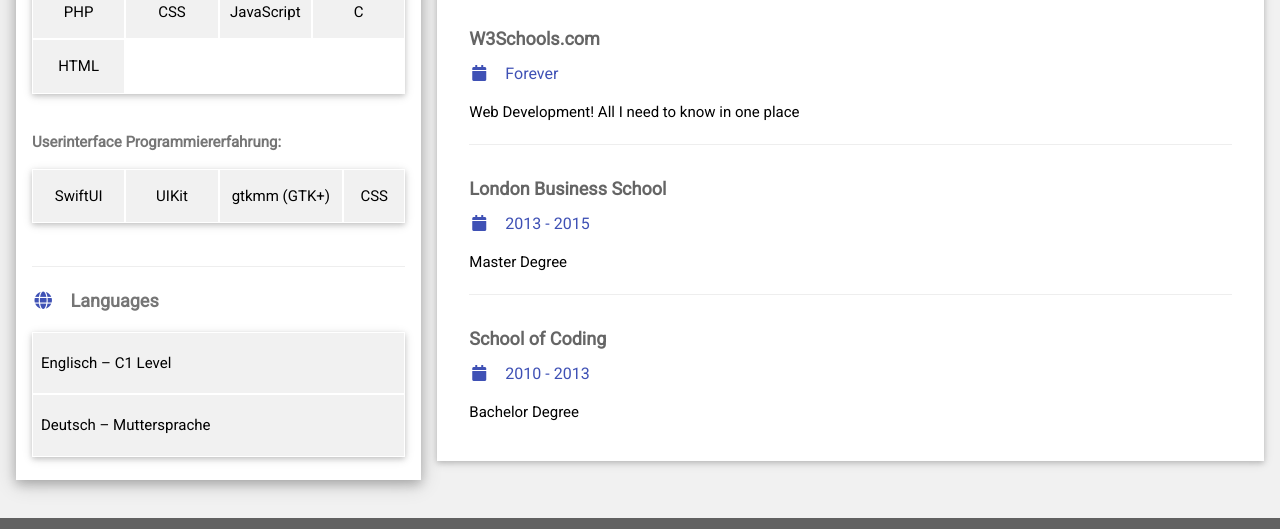
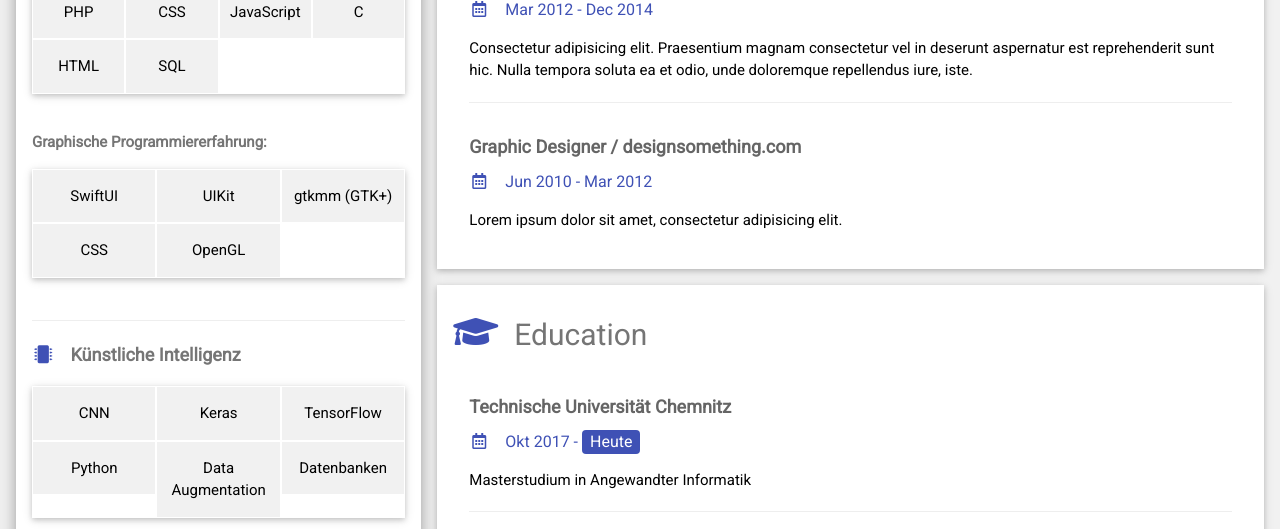
Before and after one commit to PhilipHannemann/PhilipHannemann.github.io.old, a plain HTML site: page index.html in a window 1280 px wide. Shown: the part 702-1231 px from the top of the page. Drawn offline with Linux system fonts and the light colour scheme.

Commit message:
add some edu and work

```diff
--- a/index.html
+++ b/index.html
@@ -61,22 +61,39 @@ html,body,h1,h2,h3,h4,h5,h6 {font-family: "Roboto", sans-serif}
 			  	><p>C</p></div>
 
 			  	<div class="w3-col s3 w3-light-grey w3-center w3-border w3-border-white"><p>HTML</p></div>
-
-			</div>
-			<br>
-			<p><b>Userinterface Programmiererfahrung:</b></p>
-
-			<div class="w3-row w3-card">
-				<div class="w3-col s3 w3-light-grey w3-center w3-border w3-border-white"><p>SwiftUI</p></div>
-			  	<div class="w3-col s3 w3-light-grey w3-center w3-border w3-border-white"><p>UIKit</p></div>
-			  	<div class="w3-col s4 w3-light-grey w3-center w3-border w3-border-white"><p>gtkmm (GTK+)</p></div>
-			  	<div class="w3-col s2 w3-light-grey w3-center w3-border w3-border-white"><p>CSS</p></div>
+			  	<div class="w3-col s3 w3-light-grey w3-center w3-border w3-border-white"><p>SQL</p></div>
 
 			</div>
 
-          <br>
+			<br>
+			<p><b>Graphische Programmiererfahrung:</b></p>
+
+			<div class="w3-row w3-card">
+				<div class="w3-col s4 w3-light-grey w3-center w3-border w3-border-white"><p>SwiftUI</p></div>
+			  	<div class="w3-col s4 w3-light-grey w3-center w3-border w3-border-white"><p>UIKit</p></div>
+			  	<div class="w3-col s4 w3-light-grey w3-center w3-border w3-border-white"><p>gtkmm (GTK+)</p></div>
+
+			  	<div class="w3-col s4 w3-light-grey w3-center w3-border w3-border-white"><p>CSS</p></div>
+			  	<div class="w3-col s4 w3-light-grey w3-center w3-border w3-border-white"><p>OpenGL</p></div>
+
+			</div>
+	      <br>
+		  <hr>
+          <p class="w3-large w3-text-theme"><b><i class="fas fa-microchip fa-fw w3-margin-right w3-text-indigo"></i>Künstliche Intelligenz</b></p>
+          <div class="w3-row w3-card">
+				<div class="w3-col s4 w3-light-grey w3-center w3-border w3-border-white"><p>CNN</p></div>
+			  	<div class="w3-col s4 w3-light-grey w3-center w3-border w3-border-white"><p>Keras</p></div>
+			  	<div class="w3-col s4 w3-light-grey w3-center w3-border w3-border-white"><p>TensorFlow</p></div>
+
+			  	<div class="w3-col s4 w3-light-grey w3-center w3-border w3-border-white"><p>Python</p></div>
+			  	<div class="w3-col s4 w3-light-grey w3-center w3-border w3-border-white"><p>Data Augmentation</p></div>
+			  	<div class="w3-col s4 w3-light-grey w3-center w3-border w3-border-white"><p>Datenbanken</p></div>
+
+			</div>
+
+			<br>
           <hr>
-          <p class="w3-large w3-text-theme"><b><i class="fa fa-globe fa-fw w3-margin-right w3-text-indigo"></i>Languages</b></p>
+          <p class="w3-large w3-text-theme"><b><i class="fa fa-globe fa-fw w3-margin-right w3-text-indigo"></i>Sprachen</b></p>
           <div class="w3-card">
 	          <div class="w3-padding-small w3-light-grey w3-border w3-border-white">
 	          	<p>Englisch – C1 Level </p>
@@ -85,7 +102,6 @@ html,body,h1,h2,h3,h4,h5,h6 {font-family: "Roboto", sans-serif}
 	          	 <p>Deutsch – Muttersprache</p>
 	      	  </div>
 	      </div>
-
 
           <br>
         </div>
@@ -100,6 +116,23 @@ html,body,h1,h2,h3,h4,h5,h6 {font-family: "Roboto", sans-serif}
       <div class="w3-container w3-card w3-white w3-margin-bottom">
         <h2 class="w3-text-grey w3-padding-16"><i class="fa fa-suitcase fa-fw w3-margin-right w3-xxlarge w3-text-indigo"></i>Work Experience</h2>
         <div class="w3-container">
+          <h5 class="w3-opacity"><b>Software Developer @ Siemens Mobility GmbH</b></h5>
+          <h6 class="w3-text-indigo"><i class="far fa-calendar-alt fa-fw w3-margin-right"></i>Okt 2019 - Apr 2020</h6>
+          <p><b>Masterarbeit „Streckendaten-basierte Optimal-Steuerung von Hybridzügen in Echtzeitumgebungen“</b></p>
+			<ul>
+				<li>In dieses Projekt wurde ein Optimierungsalgorithmus in C++ geschrieben, welcher auf einer realen Zugplattform anwendung finden kann. </li>
+				<li>Das Projekt ist auf Effizienz optimiert un dkann eine optimale Fahrweise in weniger als einer halben Sekunde berrechen. <br>
+				Um dies zu erreichen wurden Datenstrukturen wie Graphen und Baumstrukturen effizient ausgenutzt.
+				</li>
+				<li>
+					Für diese Anwendung wurde ein Zugsimulator als Testplattform entwickelt und dafür eine intuitive und gut verständliche Benutzeroberfläche programmiert.<br>
+					Es wurde darauf geachtet, dass das Fahrerlebniss mittels eines beliebigen Eingabegerätes wie beispielsweise eines Game Controllers gewährleistet ist.
+				</li>
+			</ul>
+          <hr>
+        </div>
+
+        <div class="w3-container">
           <h5 class="w3-opacity"><b>Full-Stack Developer @ Sprachenzentrum Technische Universität Chemnitz</b></h5>
           <h6 class="w3-text-indigo"><i class="far fa-calendar-alt fa-fw w3-margin-right"></i>Jan 2015 - <span class="w3-tag w3-indigo w3-round">Current</span></h6>
           <p>Lorem ipsum dolor sit amet. Praesentium magnam consectetur vel in deserunt aspernatur est reprehenderit sunt hic. Nulla tempora soluta ea et odio, unde doloremque repellendus iure, iste.</p>
@@ -107,13 +140,13 @@ html,body,h1,h2,h3,h4,h5,h6 {font-family: "Roboto", sans-serif}
         </div>
         <div class="w3-container">
           <h5 class="w3-opacity"><b>Web Developer / something.com</b></h5>
-          <h6 class="w3-text-indigo"><i class="fa fa-calendar fa-fw w3-margin-right"></i>Mar 2012 - Dec 2014</h6>
+          <h6 class="w3-text-indigo"><i class="far fa-calendar-alt fa-fw w3-margin-right"></i>Mar 2012 - Dec 2014</h6>
           <p>Consectetur adipisicing elit. Praesentium magnam consectetur vel in deserunt aspernatur est reprehenderit sunt hic. Nulla tempora soluta ea et odio, unde doloremque repellendus iure, iste.</p>
           <hr>
         </div>
         <div class="w3-container">
           <h5 class="w3-opacity"><b>Graphic Designer / designsomething.com</b></h5>
-          <h6 class="w3-text-indigo"><i class="fa fa-calendar fa-fw w3-margin-right"></i>Jun 2010 - Mar 2012</h6>
+          <h6 class="w3-text-indigo"><i class="far fa-calendar-alt fa-fw w3-margin-right"></i>Jun 2010 - Mar 2012</h6>
           <p>Lorem ipsum dolor sit amet, consectetur adipisicing elit. </p><br>
         </div>
       </div>
@@ -121,21 +154,28 @@ html,body,h1,h2,h3,h4,h5,h6 {font-family: "Roboto", sans-serif}
       <div class="w3-container w3-card w3-white">
         <h2 class="w3-text-grey w3-padding-16"><i class="fa fa-graduation-cap fa-fw w3-margin-right w3-xxlarge w3-text-indigo"></i>Education</h2>
         <div class="w3-container">
-          <h5 class="w3-opacity"><b>W3Schools.com</b></h5>
-          <h6 class="w3-text-indigo"><i class="fa fa-calendar fa-fw w3-margin-right"></i>Forever</h6>
-          <p>Web Development! All I need to know in one place</p>
+          <h5 class="w3-opacity"><b>Technische Universität Chemnitz</b></h5>
+          <h6 class="w3-text-indigo"><i class="far fa-calendar-alt fa-fw w3-margin-right"></i>Okt 2017 - <span class="w3-tag w3-indigo w3-round">Heute</span></h6>
+          <p>Masterstudium in Angewandter Informatik</p>
           <hr>
         </div>
         <div class="w3-container">
-          <h5 class="w3-opacity"><b>London Business School</b></h5>
-          <h6 class="w3-text-indigo"><i class="fa fa-calendar fa-fw w3-margin-right"></i>2013 - 2015</h6>
-          <p>Master Degree</p>
+          <h5 class="w3-opacity"><b>San José State University</b></h5>
+          <h6 class="w3-text-indigo"><i class="far fa-calendar-alt fa-fw w3-margin-right"></i>Aug 2018 - Dez 2018</h6>
+          <p>Auslandssemester an der San José State University während des Masters. Dabei habe ich einen zusätzlichen Kurs an der <b>Stanford University</b> belegt.</p>
           <hr>
         </div>
         <div class="w3-container">
-          <h5 class="w3-opacity"><b>School of Coding</b></h5>
-          <h6 class="w3-text-indigo"><i class="fa fa-calendar fa-fw w3-margin-right"></i>2010 - 2013</h6>
-          <p>Bachelor Degree</p><br>
+          <h5 class="w3-opacity"><b>Technische Universität Chemnitz</b></h5>
+          <h6 class="w3-text-indigo"><i class="far fa-calendar-alt fa-fw w3-margin-right"></i>Okt 2014 – Mär 2018</h6>
+          <p>Bachelorstudium in Angewandter Informatik</p>
+          <hr>
+        </div>
+        <div class="w3-container">
+          <h5 class="w3-opacity"><b>Berufliches Gymnasium - „Julius Weißbach“</b></h5>
+          <h6 class="w3-text-indigo"><i class="far fa-calendar-alt fa-fw w3-margin-right"></i>Aug 2014</h6>
+          <p>Gymnasialabschluss mit Schwerpunkt Informatik</p><br>
+          <hr>
         </div>
       </div>
 
```
